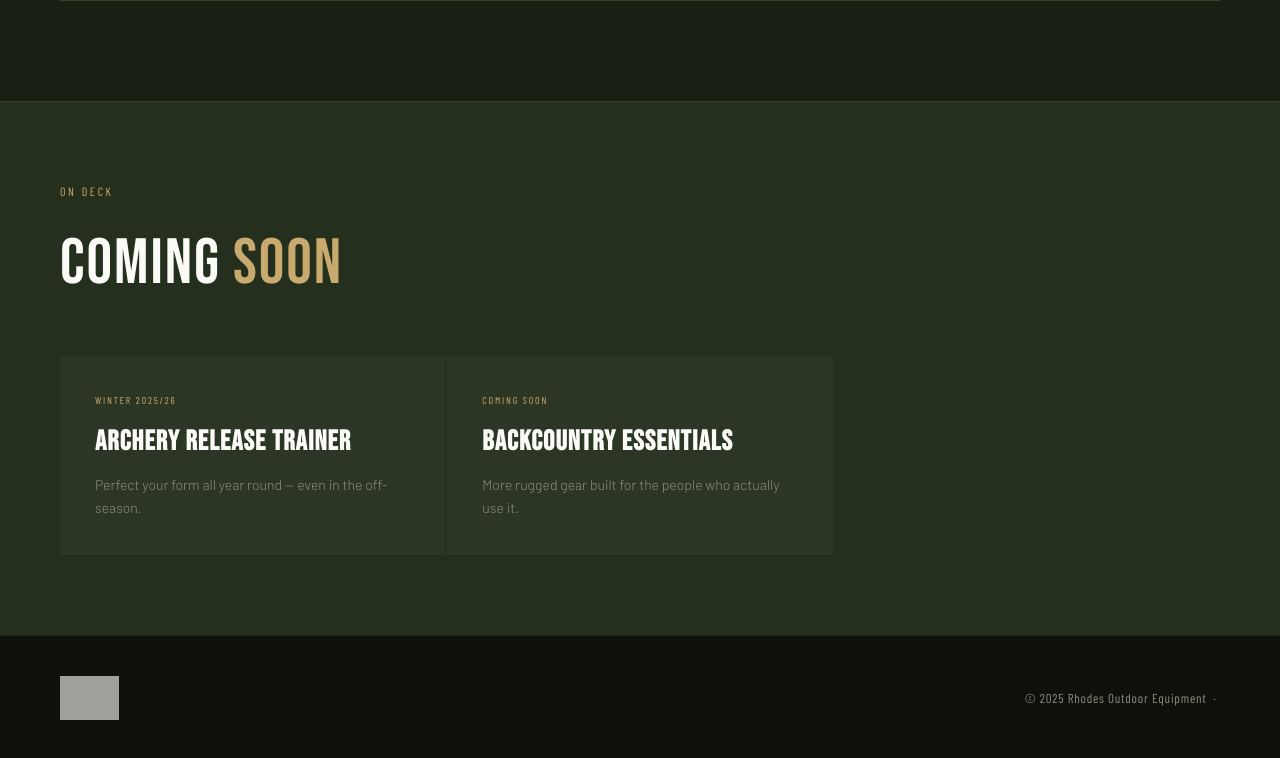
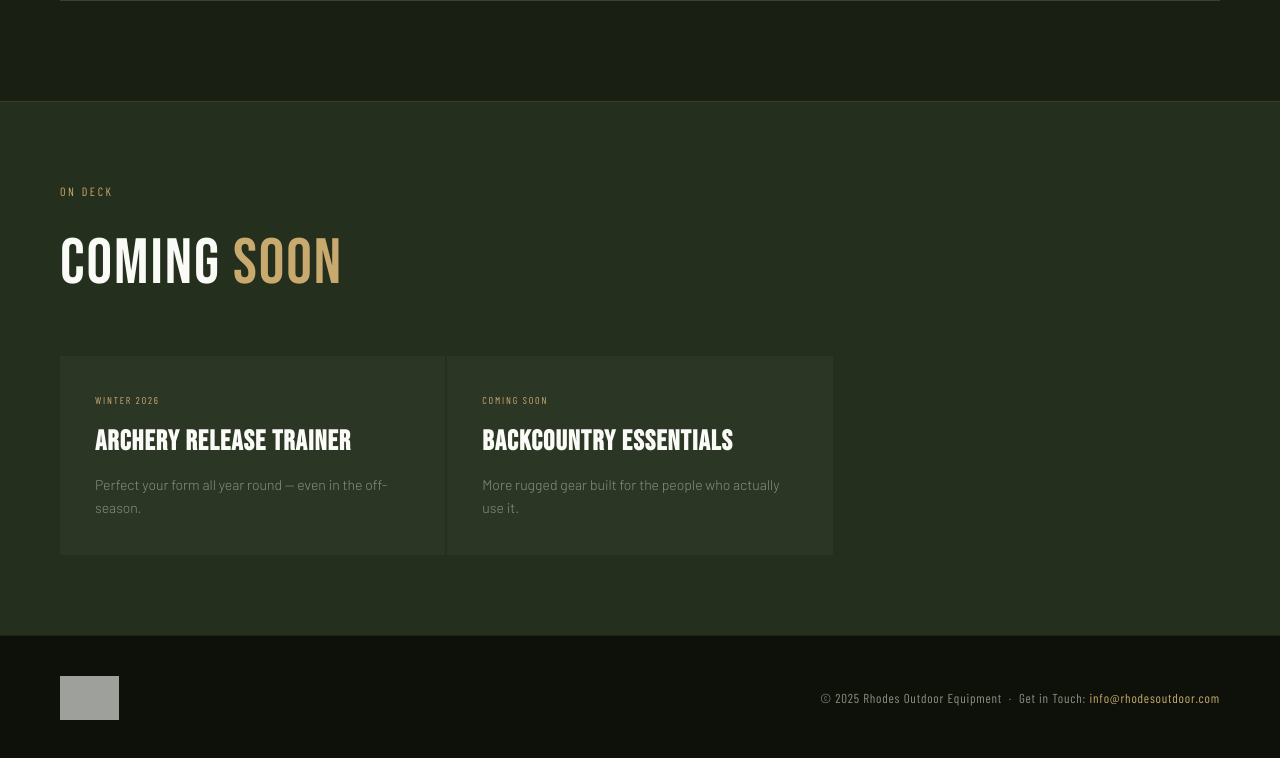
Before and after one commit to TR-115/rhodes-site, a plain HTML site: page index.html in a window 1280 px wide. Shown: the part 2170-2928 px from the top of the page. Drawn offline with nearby package versions, Linux system fonts and the light colour scheme; grey boxes are pictures that could not be loaded.

Commit message:
Add files via upload

```diff
--- a/index.html
+++ b/index.html
@@ -483,7 +483,7 @@
     <div class="section-title">Coming <span>Soon</span></div>
     <div class="soon-grid">
       <div class="soon-card">
-        <div class="soon-tag">Winter 2025/26</div>
+        <div class="soon-tag">Winter 2026</div>
         <h3>Archery Release Trainer</h3>
         <p>Perfect your form all year round — even in the off-season.</p>
       </div>
@@ -498,4 +498,8 @@
   <!-- FOOTER -->
   <footer>
     <img src="https://rhodesoutdoor.com/images/RHODESlogo.svg" alt="Rhodes Outdoor Equipment" onerror="this.style.display='none'">
-    <p>© 2025 Rhodes Outdoor Equipment &nbsp;·&nbsp; <a href="/cdn-cgi/l/email-protection#bad3d4dcd5fac8d2d5dedfc9d5cfceded5d5c894d9d5d7"><span class="__
+    <p>© 2025 Rhodes Outdoor Equipment &nbsp;·&nbsp; Get in Touch: <a href="mailto:info@rhodesoutdoor.com">info@rhodesoutdoor.com</a></p>
+  </footer>
+
+</body>
+</html>
```
